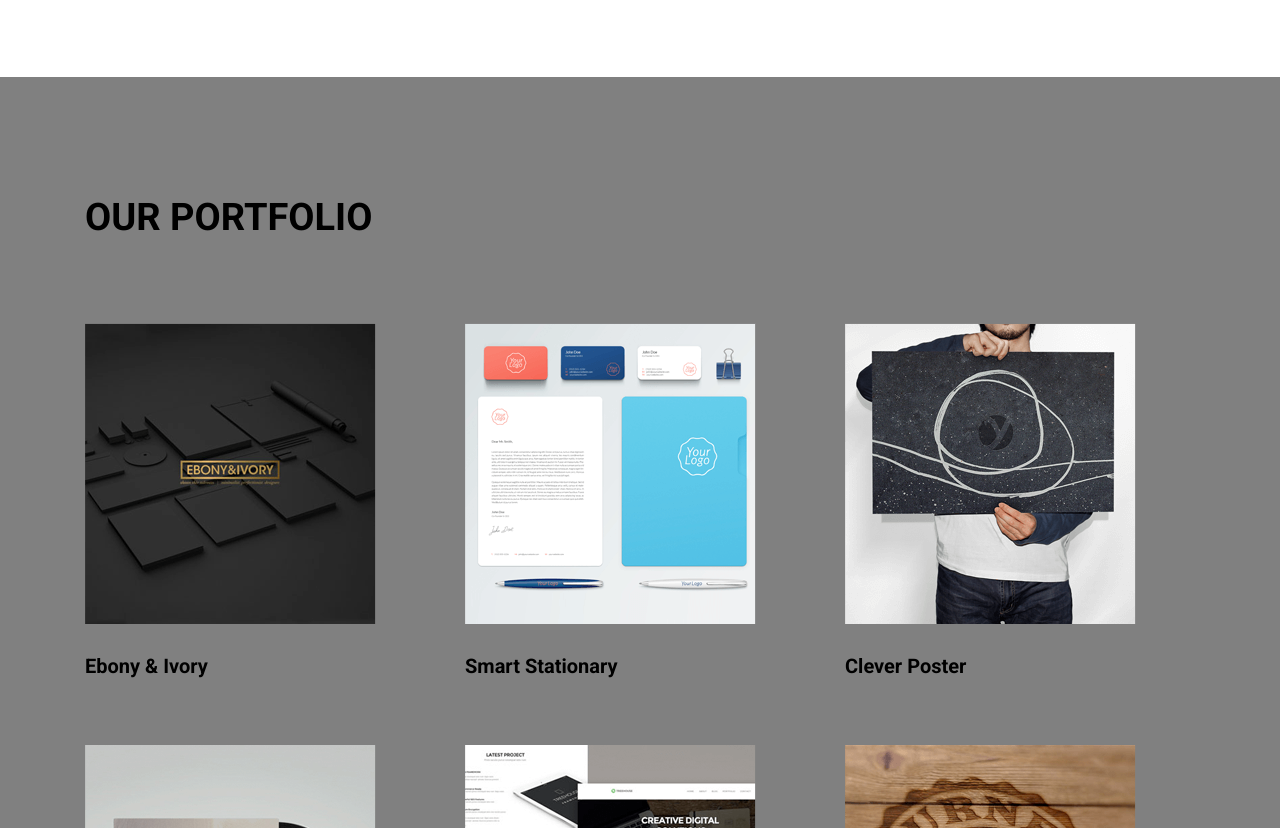
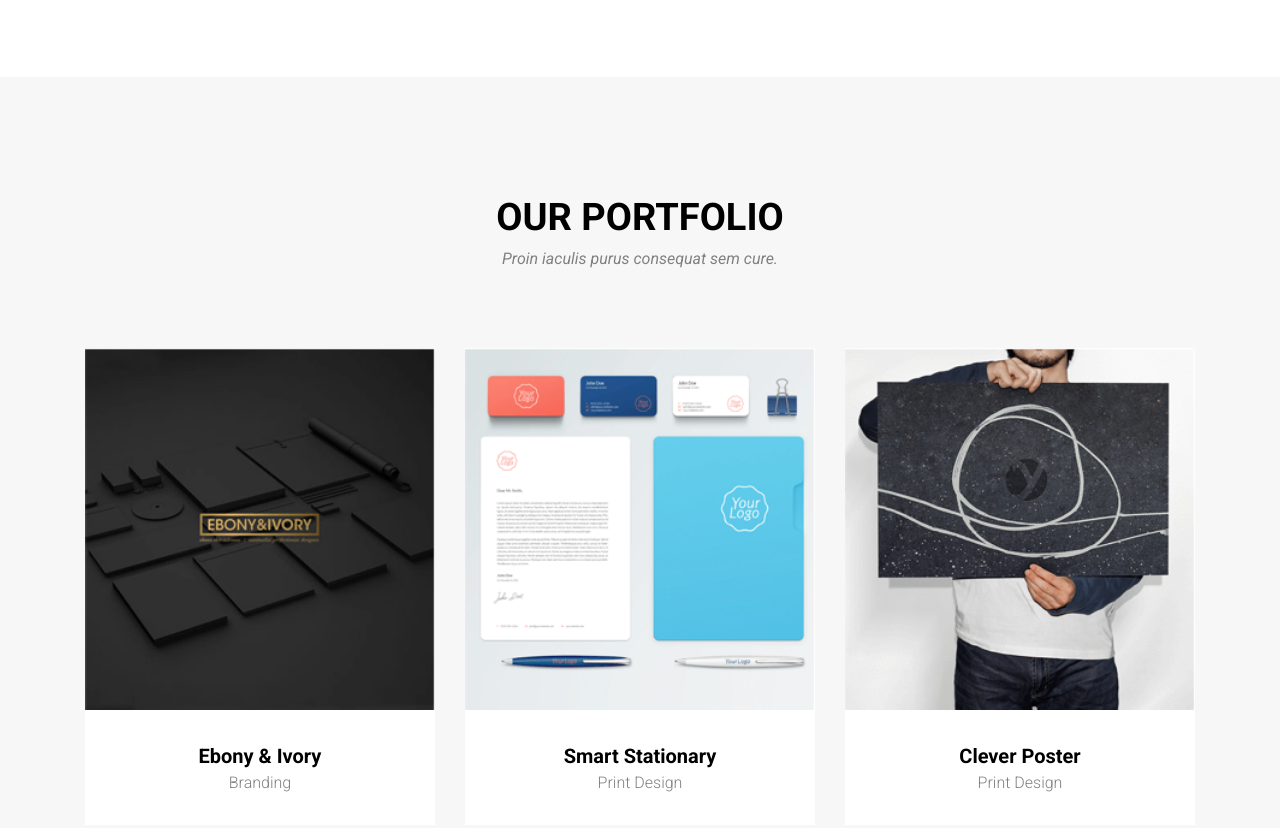
Before and after one commit to Ola214/project-3, a website: page index.html in a window 1280 px wide. Shown: the part 1288-2116 px from the top of the page. Drawn offline with Linux system fonts and the light colour scheme; a web font is replaced by a local one.

Commit message:
Add portfolio template and portfolio styles

```diff
--- a/index.html
+++ b/index.html
@@ -50,8 +50,8 @@
 
     <section class="services">
         <div class="container">
-            <h3>SERVICES</h3>
-            <h5>Proin iaculis purus consequat sem cure.</h5>
+            <h3 class="section-title">SERVICES</h3>
+            <h5 class="section-subtitle">Proin iaculis purus consequat sem cure.</h5>
 
             <div class="row">
                 <div class="col-12 col-md-6 col-lg-4">
@@ -75,41 +75,54 @@
 
     <section class="portfolio">
         <div class="container">
-            <h3>OUR PORTFOLIO</h3>
-            <h5>Proin iaculis purus consequat sem cure.</h5>
+            <h3 class="section-title">OUR PORTFOLIO</h3>
+            <h5 class="section-subtitle">Proin iaculis purus consequat sem cure.</h5>
             <div class="row">
                 <div class="col-12 col-md-6 col-lg-4">
+                    <div class="cart">
                         <img src="images/img-1.png" alt="">
                         <h4>Ebony &amp; Ivory</h4>
                         <p>Branding</p>
                     </div>
+
+                </div>
                 <div class="col-12 col-md-6 col-lg-4">
+                    <div class="cart">
                         <img src="images/img-2.png" alt="">
                         <h4>Smart Stationary</h4>
                         <p>Print Design</p>
                     </div>
+                </div>
                 <div class="col-12 col-md-6 col-lg-4">
+                    <div class="cart">
                         <img src="images/img-3.png" alt="">
                         <h4>Clever Poster</h4>
                         <p>Print Design</p>
                     </div>
+                </div>
                 <div class="col-12 col-md-6 col-lg-4">
+                    <div class="cart">
                         <img src="images/img-4.png" alt="">
                         <h4>Vinyl Record</h4>
                         <p>Product Mock-Up</p>
                     </div>
+                </div>
                 <div class="col-12 col-md-6 col-lg-4">
+                    <div class="cart">
                         <img src="images/img-5.png" alt="">
                         <h4>Treehouse Template</h4>
                         <p>Web Design</p>
                     </div>
+                </div>
                 <div class="col-12 col-md-6 col-lg-4">
+                    <div class="cart">
                         <img src="images/img-6.png" alt="">
                         <h4>Burned Logo</h4>
                         <p>Branding</p>
                     </div>
                 </div>
             </div>
+        </div>
     </section>
 </body>
 </html>
--- a/sass/style.scss
+++ b/sass/style.scss
@@ -40,7 +40,16 @@ h1 {
     font-size: 62px;
 }
 
+.section-title {
+    margin-bottom: 10px;
+    text-align: center;
+}
 
+.section-subtitle {
+    margin-top: 0px;
+    margin-bottom: 80px;
+    text-align: center;
+}
 
 header {
 
@@ -133,17 +142,6 @@ section {
 }
 
 .services {
-    h3 {
-        text-align: center;
-        margin-bottom: 10px;
-    }
-
-    h5 {
-        text-align: center;
-        margin-top: 0px;
-        margin-bottom: 80px;
-    }
-
     .row {
         text-align: center;
 
@@ -157,6 +155,33 @@ section {
     }
 }
 
+
+
 .portfolio {
-    background-color: grey;
+    background-color: #f7f7f7;
+    text-align: center;
+
+    .row {
+        .cart {
+            background-color: white;
+            width: 350px !important;
+
+            h4, p, img {
+                width: 350px !important;
+            }
+
+            h4 {
+                margin-top: 30px;
+                margin-bottom: 0px;
+            }
+
+            p {
+                margin-top: 3px;
+                padding-bottom: 30px;
+            }
+
+            margin-bottom: 50px;
+
+        }
+    }
 }
```
Also changed, not shown: css/style.css, 1 other file. Lines whose indentation alone changed are shown as unchanged.
